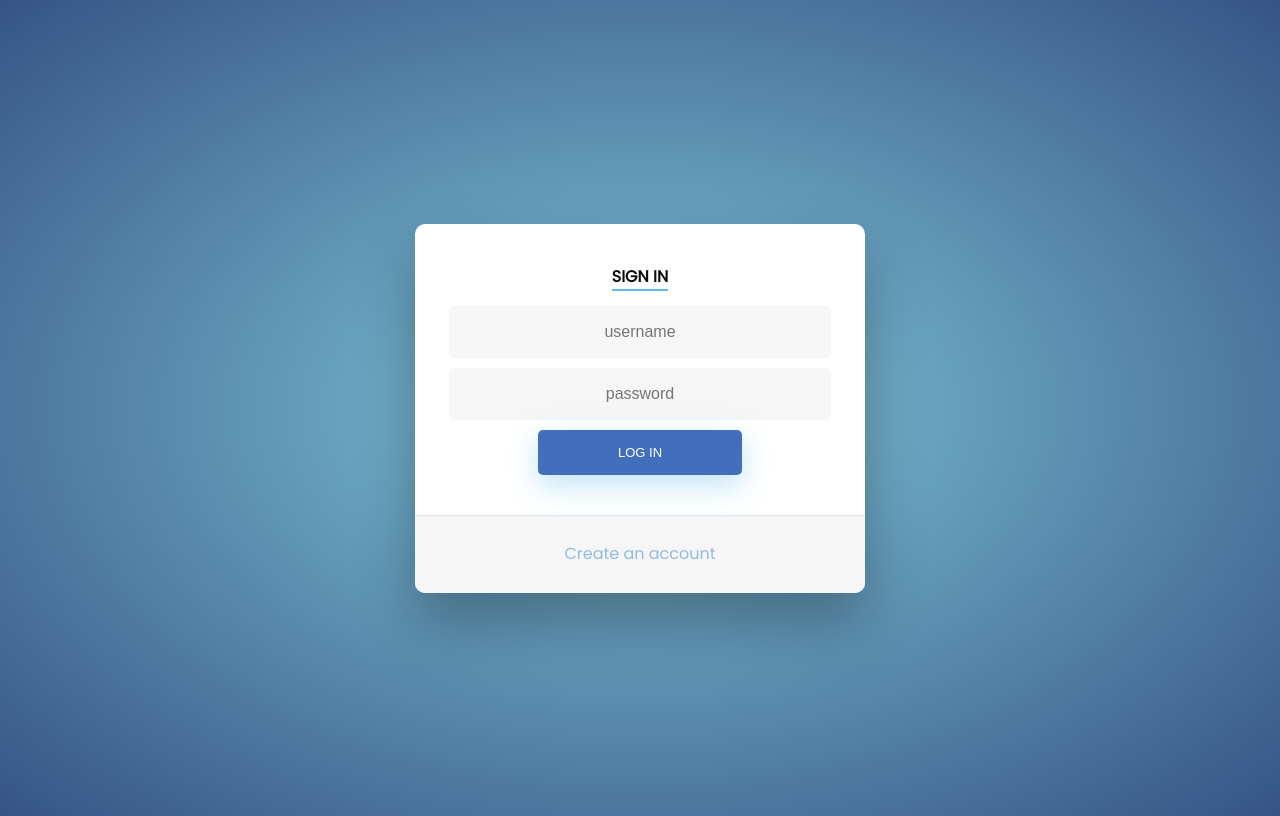
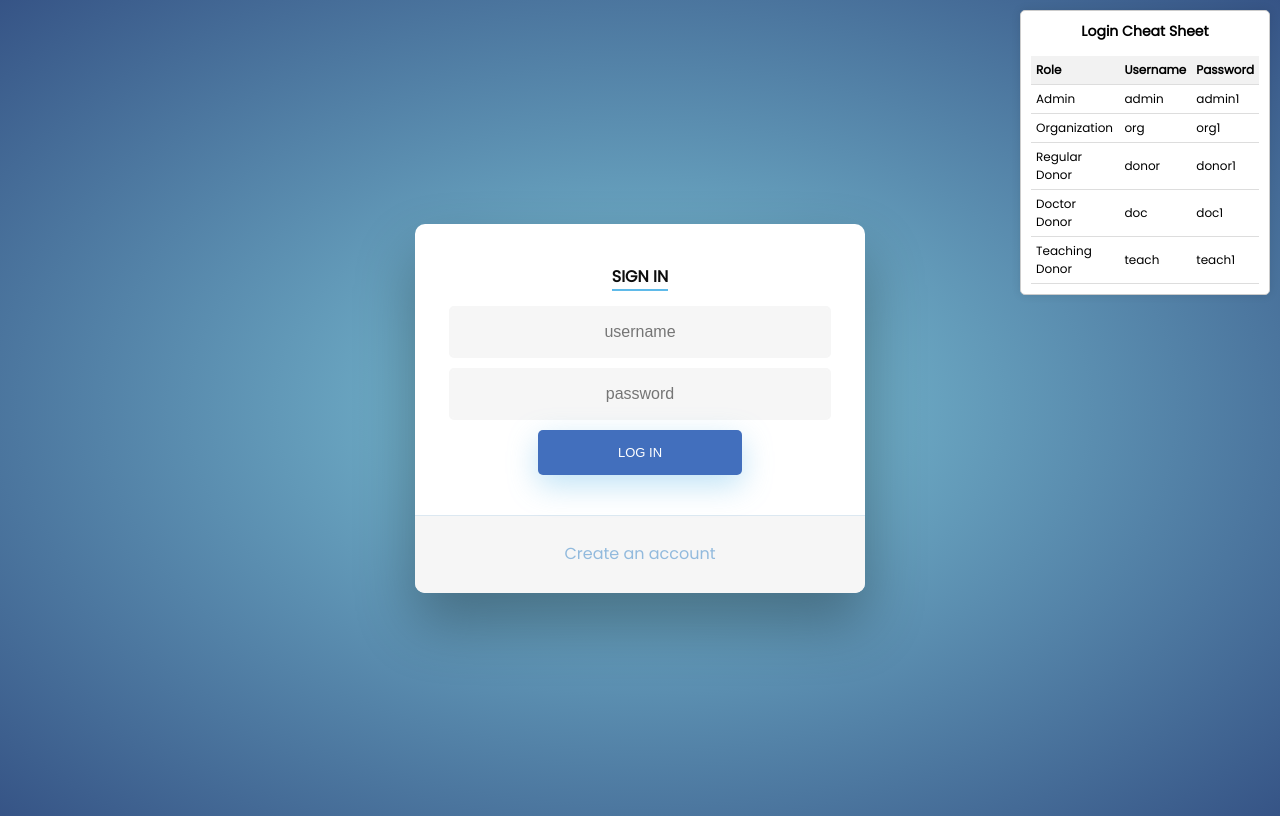
Before and after one commit to Ashez6/ashez6.github.io, a plain HTML site: page index.html in a window 1280 px wide. Drawn offline with Linux system fonts and the light colour scheme.

Commit message:
Added login cheat sheet

```diff
--- a/index.html
+++ b/index.html
@@ -6,8 +6,77 @@
     <title>Ashez</title>
     <link rel="icon" href="Donor/img/ashez_transparent.png" />
     <link rel="stylesheet" href="main.css" />
+    <style>
+      .cheat-sheet {
+        position: absolute;
+        top: 10px;
+        right: 10px;
+        background-color: white;
+        border: 1px solid #ccc;
+        padding: 10px;
+        border-radius: 5px;
+        box-shadow: 0 0 10px rgba(0, 0, 0, 0.1);
+        font-size: 12px;
+        z-index: 1000;
+        max-width: 250px;
+      }
+      .cheat-sheet h3 {
+        margin-top: 0;
+        text-align: center;
+      }
+      .cheat-sheet table {
+        width: 100%;
+        border-collapse: collapse;
+      }
+      .cheat-sheet th, .cheat-sheet td {
+        text-align: left;
+        padding: 5px;
+        border-bottom: 1px solid #ddd;
+      }
+      .cheat-sheet th {
+        background-color: #f2f2f2;
+      }
+      .cheat-sheet td {
+        font-size: 12px;
+      }
+    </style>
   </head>
   <body>
+    <div class="cheat-sheet">
+      <h3>Login Cheat Sheet</h3>
+      <table>
+        <tr>
+          <th>Role</th>
+          <th>Username</th>
+          <th>Password</th>
+        </tr>
+        <tr>
+          <td>Admin</td>
+          <td>admin</td>
+          <td>admin1</td>
+        </tr>
+        <tr>
+          <td>Organization</td>
+          <td>org</td>
+          <td>org1</td>
+        </tr>
+        <tr>
+          <td>Regular Donor</td>
+          <td>donor</td>
+          <td>donor1</td>
+        </tr>
+        <tr>
+          <td>Doctor Donor</td>
+          <td>doc</td>
+          <td>doc1</td>
+        </tr>
+        <tr>
+          <td>Teaching Donor</td>
+          <td>teach</td>
+          <td>teach1</td>
+        </tr>
+      </table>
+    </div>
     <div class="wrapper fadeInDown">
       <div id="formContent">
         <!-- Tabs Titles -->
```
